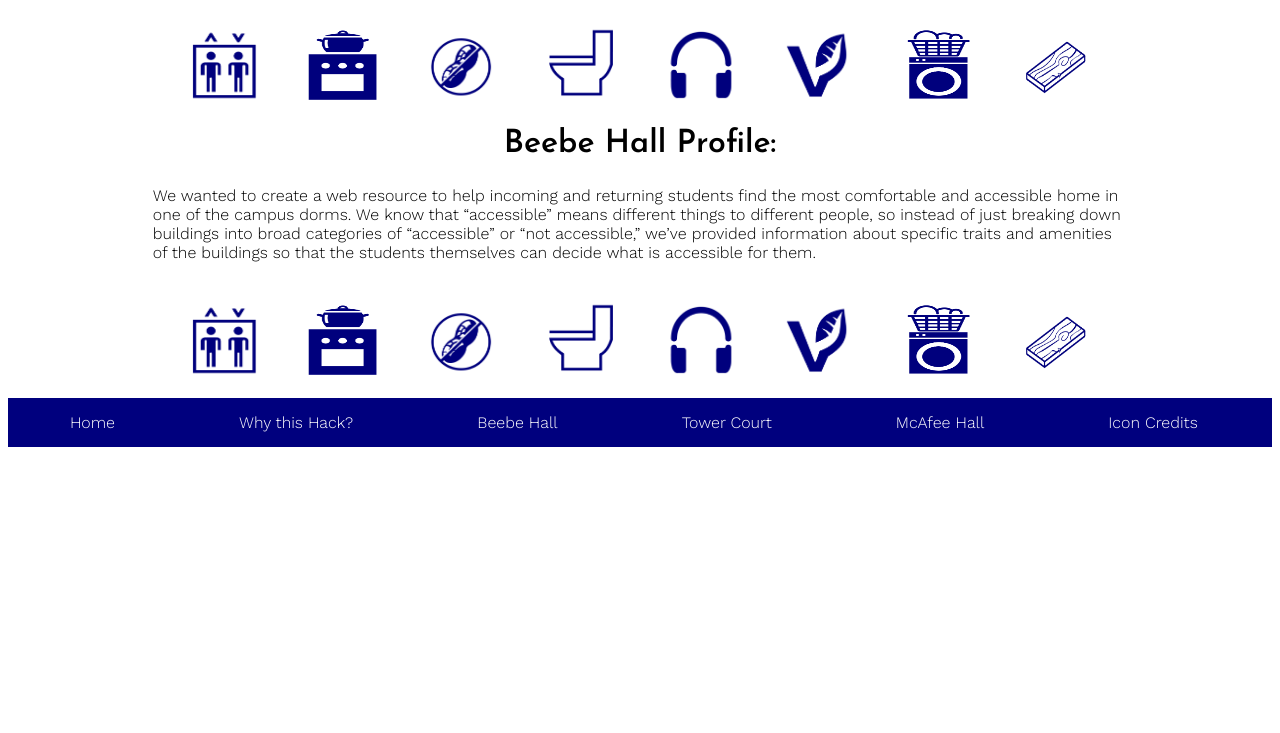
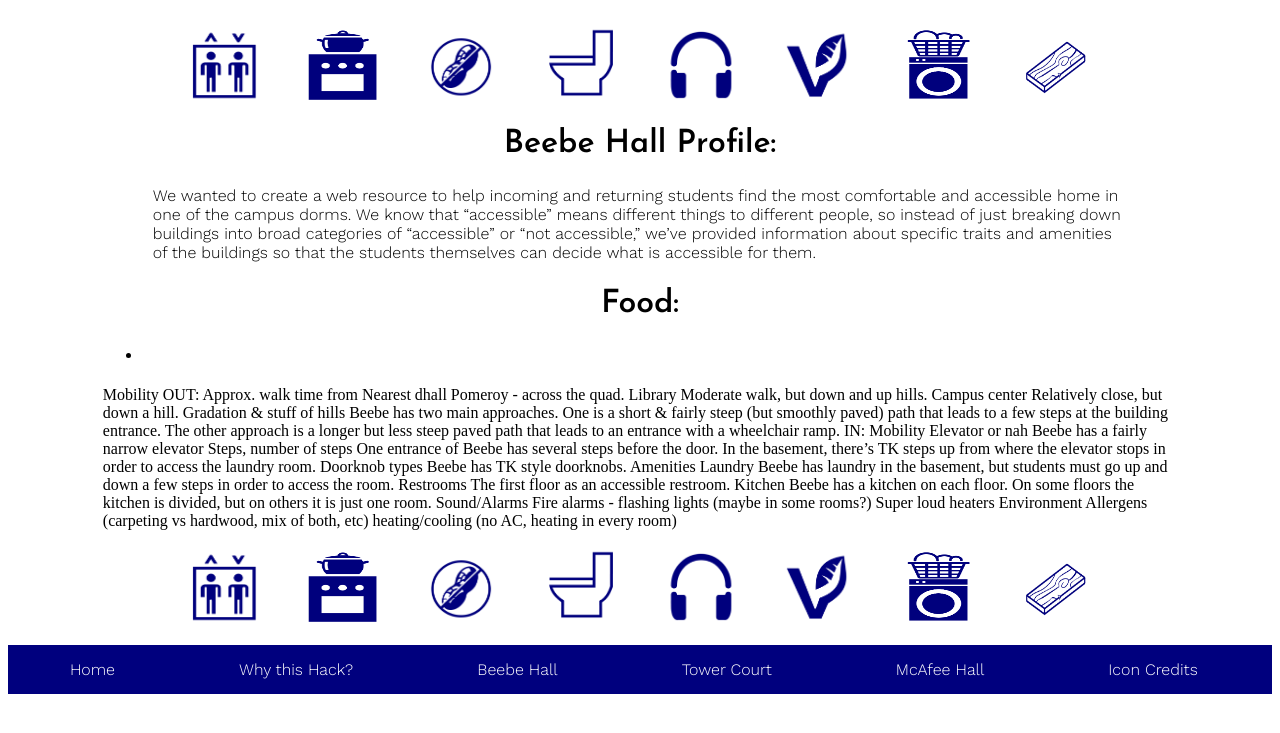
Before and after one commit to mgamino/whackproject, a Python web app: template templates/beebe.html in a window 1280 px wide. Shown: the top 733 px of the page. Run offline with Jinja, Linux system fonts and the light colour scheme; the template is opened without the code that fills it, so the values that code supplies are empty.

Commit message:
wheelchair '

```diff
--- a/templates/beebe.html
+++ b/templates/beebe.html
@@ -18,7 +18,7 @@
                 <img src="/images/nuts.png" alt="Nuts icon" class="icon">
             </div>
             <div class="icondecor">
-                <img src="/images/restroom.png" alt="Restroom icon" class="icon">
+                <img src="/images/restroom.png" alt="Wheelchair icon" class="icon">
             </div>
             <div class="icondecor">
                 <img src="/images/sound.png" alt="Sound icon" class="icon">
@@ -40,6 +40,50 @@
         <p>We wanted to create a web resource to help incoming and returning students find the most comfortable and accessible home in one of the campus dorms. We know that “accessible” means different things to different people, so instead of just breaking down buildings into broad categories of “accessible” or “not accessible,” we’ve provided information about specific traits and amenities of the buildings so that the students themselves can decide what is accessible for them. </p>
 
 
+        <h2>Food:</h2>
+        <ul>
+            <li></li>
+        </ul>
+
+
+Mobility
+OUT:
+Approx. walk time from
+Nearest dhall
+Pomeroy - across the quad.
+Library
+Moderate walk, but down and up hills.
+Campus center
+Relatively close, but down a hill.
+Gradation & stuff of hills
+Beebe has two main approaches. One is a short & fairly steep (but smoothly paved) path that leads to a few steps at the building entrance. The other approach is a longer but less steep paved path that leads to an entrance with a wheelchair ramp.
+IN:
+Mobility
+Elevator or nah
+Beebe has a fairly narrow elevator
+Steps, number of steps
+One entrance of Beebe has several steps before the door. In the basement, there’s TK steps up from where the elevator stops in order to access the laundry room.
+Doorknob types
+Beebe has TK style doorknobs.
+
+Amenities
+Laundry
+Beebe has laundry in the basement, but students must go up and down a few steps in order to access the room.
+Restrooms
+The first floor as an accessible restroom.
+Kitchen
+Beebe has a kitchen on each floor. On some floors the kitchen is divided, but on others it is just one room.
+
+Sound/Alarms
+Fire alarms - flashing lights (maybe in some rooms?)
+Super loud heaters
+
+Environment
+Allergens (carpeting vs hardwood, mix of both, etc)
+heating/cooling (no AC, heating in every room)
+
+
+
     <div id="iconlib">
             <div class="icondecor">
                 <img src="/images/elevator.png" alt="Elevator icon" class="icon">
@@ -51,7 +95,7 @@
                 <img src="/images/nuts.png" alt="Nuts icon" class="icon">
             </div>
             <div class="icondecor">
-                <img src="/images/restroom.png" alt="Restroom icon" class="icon">
+                <img src="/images/restroom.png" alt="Wheelchair icon" class="icon">
             </div>
             <div class="icondecor">
                 <img src="/images/sound.png" alt="Sound icon" class="icon">
--- a/templates/main.html
+++ b/templates/main.html
@@ -58,8 +58,8 @@
                     </div>
 
                     <div class="iconbox">
-                        <img src="/images/restroom.png" alt="Restroom icon" class="icon">
-                        <p class="label">Restroom Accessibility</p>
+                        <img src="/images/restroom.png" alt="Wheelchair icon" class="icon">
+                        <p class="label">Wheelchair Accessibility</p>
                     </div>
 
                     <div class="iconbox">
--- a/templates/mcafee.html
+++ b/templates/mcafee.html
@@ -18,7 +18,7 @@
                 <img src="/images/nuts.png" alt="Nuts icon" class="icon">
             </div>
             <div class="icondecor">
-                <img src="/images/restroom.png" alt="Restroom icon" class="icon">
+                <img src="/images/restroom.png" alt="Wheelchair icon" class="icon">
             </div>
             <div class="icondecor">
                 <img src="/images/sound.png" alt="Sound icon" class="icon">
@@ -50,7 +50,7 @@
                 <img src="/images/nuts.png" alt="Nuts icon" class="icon">
             </div>
             <div class="icondecor">
-                <img src="/images/restroom.png" alt="Restroom icon" class="icon">
+                <img src="/images/restroom.png" alt="Wheelchair icon" class="icon">
             </div>
             <div class="icondecor">
                 <img src="/images/sound.png" alt="Sound icon" class="icon">
--- a/templates/tower.html
+++ b/templates/tower.html
@@ -18,7 +18,7 @@
                 <img src="/images/nuts.png" alt="Nuts icon" class="icon">
             </div>
             <div class="icondecor">
-                <img src="/images/restroom.png" alt="Restroom icon" class="icon">
+                <img src="/images/restroom.png" alt="Wheelchair icon" class="icon">
             </div>
             <div class="icondecor">
                 <img src="/images/sound.png" alt="Sound icon" class="icon">
@@ -51,7 +51,7 @@
                 <img src="/images/nuts.png" alt="Nuts icon" class="icon">
             </div>
             <div class="icondecor">
-                <img src="/images/restroom.png" alt="Restroom icon" class="icon">
+                <img src="/images/restroom.png" alt="Wheelchair icon" class="icon">
             </div>
             <div class="icondecor">
                 <img src="/images/sound.png" alt="Sound icon" class="icon">
--- a/templates/whowhywhat.html
+++ b/templates/whowhywhat.html
@@ -18,7 +18,7 @@
                 <img src="/images/nuts.png" alt="Nuts icon" class="icon">
             </div>
             <div class="icondecor">
-                <img src="/images/restroom.png" alt="Restroom icon" class="icon">
+                <img src="/images/restroom.png" alt="Wheelchair icon" class="icon">
             </div>
             <div class="icondecor">
                 <img src="/images/sound.png" alt="Sound icon" class="icon">
@@ -77,7 +77,7 @@
                 <img src="/images/nuts.png" alt="Nuts icon" class="icon">
             </div>
             <div class="icondecor">
-                <img src="/images/restroom.png" alt="Restroom icon" class="icon">
+                <img src="/images/restroom.png" alt="Wheelchair icon" class="icon">
             </div>
             <div class="icondecor">
                 <img src="/images/sound.png" alt="Sound icon" class="icon">
```
